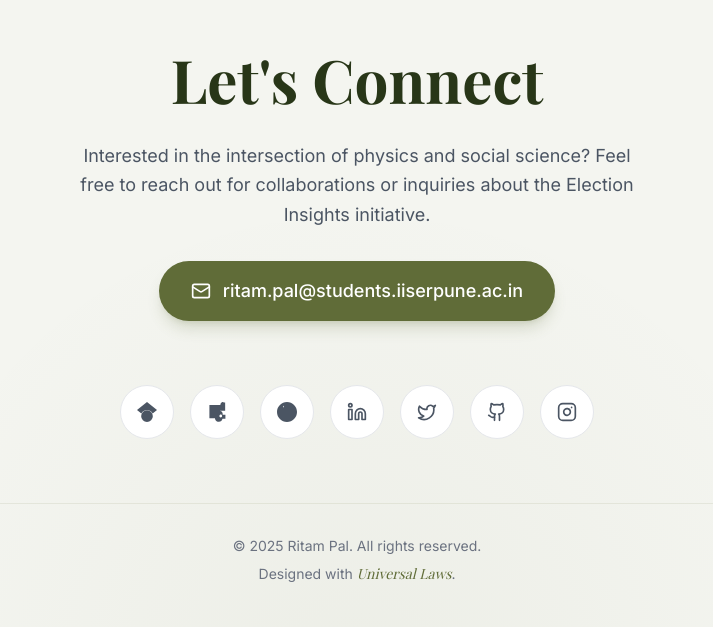
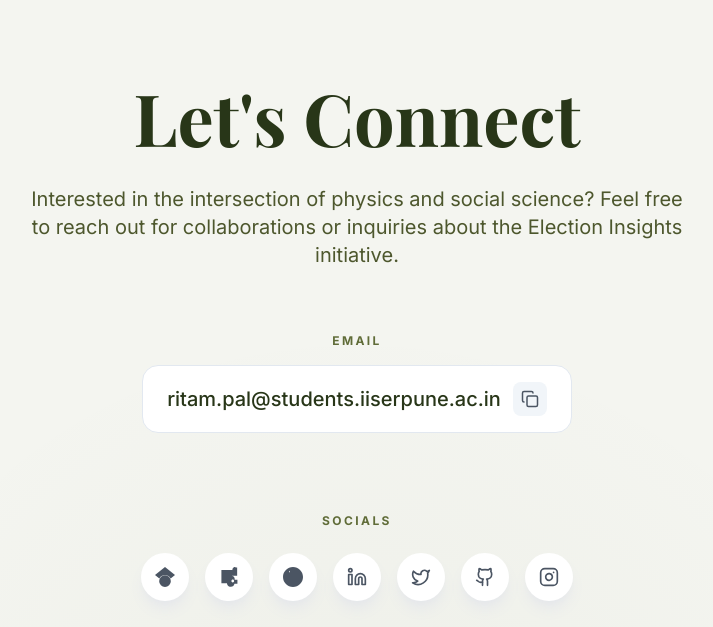
Before and after one commit to ritams/ritams.github.io, a React (Vite) app: page / in a window 1280 px wide. Shown: the part 3873-4500 px from the top of the page, without its empty margins (283-996 px from the left). Built offline with nearby package versions, Linux system fonts and the light colour scheme.

Commit message:
feat: Redesign footer contact section, adding email copy functionality and restyling social links.

```diff
--- a/src/App.jsx
+++ b/src/App.jsx
@@ -2,7 +2,8 @@ import React, { useState, useEffect, useRef } from 'react';
 import {
     Moon, Sun, Atom, Network, TrendingUp, BookOpen,
     Mail, ExternalLink, ChevronDown, FileText, Award,
-    Cpu, Users, BarChart3, Linkedin, Twitter, Github, Instagram
+    Cpu, Users, BarChart3, Linkedin, Twitter, Github, Instagram,
+    Copy, Check
 } from 'lucide-react';
 import { motion, AnimatePresence, useScroll, useTransform } from 'framer-motion';
 
@@ -562,6 +563,15 @@ const SocialIcons = {
 };
 
 const Footer = ({ isDark }) => {
+    const [copied, setCopied] = useState(false);
+    const email = "ritam.pal@students.iiserpune.ac.in";
+
+    const handleCopy = () => {
+        navigator.clipboard.writeText(email);
+        setCopied(true);
+        setTimeout(() => setCopied(false), 2000);
+    };
+
     const socialLinks = [
         { icon: <SocialIcons.GoogleScholar />, label: "Google Scholar", href: "https://scholar.google.com/citations?user=9_ndyPcAAAAJ&hl=en" },
         { icon: <SocialIcons.ResearchGate />, label: "ResearchGate", href: "https://www.researchgate.net/profile/Ritam-Pal-3?ev=hdr_xprf" },
@@ -573,55 +583,74 @@ const Footer = ({ isDark }) => {
     ];
 
     return (
-        <footer id="contact" className={`relative py-24 px-6 overflow-hidden ${isDark ? 'bg-[#151515]' : 'bg-[#f4f5f0]'}`}>
+        <footer id="contact" className={`relative py-32 px-6 overflow-hidden ${isDark ? 'bg-[#151515] text-[#f4f5f0]' : 'bg-[#f4f5f0] text-[#1a1a1a]'}`}>
             {/* Decorative Background */}
             <div className={`absolute inset-0 opacity-50 pointer-events-none ${isDark
                 ? 'bg-[radial-gradient(circle_at_50%_100%,rgba(96,108,56,0.15),transparent_50%)]'
                 : 'bg-[radial-gradient(circle_at_50%_100%,rgba(96,108,56,0.1),transparent_50%)]'
                 }`}></div>
 
-            <div className="max-w-4xl mx-auto relative z-10">
-                <div className="text-left md:text-center space-y-8 mb-16">
-                    <h2 className={`text-4xl md:text-6xl font-serif font-bold ${isDark ? 'text-white' : 'text-[#283618]'}`}>
+            <div className="max-w-3xl mx-auto relative z-10 flex flex-col items-center text-center">
+
+                {/* Title */}
+                <h2 className={`text-6xl md:text-7xl font-serif font-bold mb-8 ${isDark ? 'text-[#f4f5f0]' : 'text-[#283618]'}`}>
                     Let's Connect
                 </h2>
-                    <p className={`max-w-xl mx-0 md:mx-auto text-lg leading-relaxed ${isDark ? 'text-gray-400' : 'text-gray-600'}`}>
-                        Interested in the intersection of physics and social science? Feel free to reach out for collaborations or inquiries about the Election Insights initiative.
+
+                {/* Description */}
+                <p className={`text-lg md:text-xl leading-relaxed max-w-2xl mb-16 ${isDark ? 'text-[#a3b18a]' : 'text-[#4d572d]'}`}>
+                    Interested in the intersection of physics and social science? Feel free to
+                    reach out for collaborations or inquiries about the Election Insights
+                    initiative.
                 </p>
 
-                    <div className="flex justify-start md:justify-center">
-                        <a
-                            href="mailto:ritam.pal@students.iiserpune.ac.in"
-                            className={`group flex items-center gap-3 px-5 py-3 md:px-8 md:py-4 rounded-full font-medium text-xs md:text-lg transition-all transform hover:scale-105 shadow-lg ${isDark
-                                ? 'bg-[#606c38] text-white hover:bg-[#4d572d] shadow-[#606c38]/20'
-                                : 'bg-[#606c38] text-white hover:bg-[#4d572d] shadow-[#606c38]/20'
+                {/* Email Section */}
+                <div className="w-full flex flex-col items-center gap-4 mb-20">
+                    <span className="text-xs font-bold tracking-[0.2em] uppercase text-[#606c38]">Email</span>
+
+                    <div className={`flex items-center gap-3 px-6 py-4 rounded-2xl border transition-all ${isDark
+                        ? 'bg-[#1a1a1a] border-[#333]'
+                        : 'bg-white border-[#e2e8f0]'
+                        }`}>
+                        <span className={`text-lg md:text-xl font-medium ${isDark ? 'text-gray-200' : 'text-[#283618]'}`}>
+                            {email}
+                        </span>
+
+                        <button
+                            onClick={handleCopy}
+                            className={`p-2 rounded-lg transition-colors ${isDark
+                                ? 'bg-[#2a2a2a] hover:bg-[#333] text-gray-400'
+                                : 'bg-[#f1f5f9] hover:bg-[#e2e8f0] text-gray-600'
                                 }`}
+                            aria-label="Copy email"
                         >
-                            <Mail className="w-4 h-4 md:w-5 md:h-5" />
-                            <span className="break-all md:break-normal">ritam.pal@students.iiserpune.ac.in</span>
-                        </a>
+                            {copied ? <Check size={18} className="text-[#606c38]" /> : <Copy size={18} />}
+                        </button>
                     </div>
                 </div>
 
-                {/* Social Links Grid */}
-                <div className="flex flex-wrap justify-center gap-4 mb-16">
+                {/* Socials Section */}
+                <div className="flex flex-col items-center gap-6">
+                    <span className="text-xs font-bold tracking-[0.2em] uppercase text-[#606c38]">Socials</span>
+
+                    <div className="flex flex-wrap justify-center gap-4">
                         {socialLinks.map((link, idx) => (
                             <a
                                 key={idx}
                                 href={link.href}
                                 aria-label={link.label}
-                            className={`p-4 rounded-full border transition-all duration-300 hover:scale-110 ${isDark
-                                ? 'bg-[#1a1a1a] border-[#333] text-gray-400 hover:border-[#606c38] hover:text-[#a3b18a]'
-                                : 'bg-white border-gray-200 text-gray-600 hover:border-[#606c38] hover:text-[#606c38]'
+                                className={`w-12 h-12 flex items-center justify-center rounded-full transition-all duration-300 transform hover:scale-110 hover:-translate-y-1 ${isDark
+                                    ? 'bg-[#1a1a1a] text-gray-400 hover:text-white shadow-lg shadow-black/20'
+                                    : 'bg-white text-gray-600 hover:text-[#283618] shadow-lg shadow-gray-200'
                                     }`}
-                            title={link.label}
                             >
                                 {link.icon}
                             </a>
                         ))}
                     </div>
+                </div>
 
-                <div className={`pt-8 border-t text-center text-sm ${isDark ? 'border-[#333] text-gray-500' : 'border-[#606c38]/10 text-gray-500'}`}>
+                <div className={`mt-20 pt-8 border-t w-full text-center text-sm ${isDark ? 'border-[#333] text-gray-500' : 'border-[#606c38]/10 text-gray-500'}`}>
                     <p className="mb-2">&copy; {new Date().getFullYear()} Ritam Pal. All rights reserved.</p>
                     <p>Designed with <span className={`font-serif italic ${isDark ? 'text-[#a3b18a]' : 'text-[#606c38]'}`}>Universal Laws</span>.</p>
                 </div>
```
Lines whose indentation alone changed are shown as unchanged.
